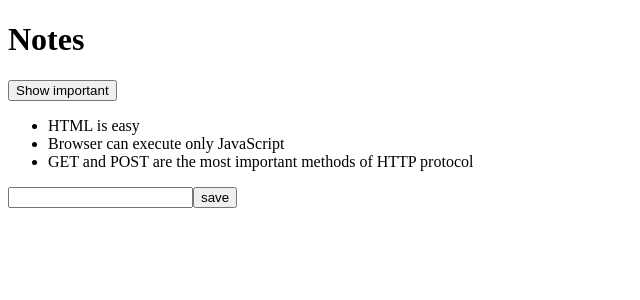
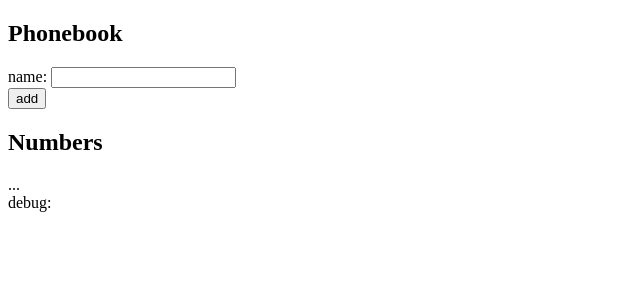
Before and after one commit to RadikeCosa/helsinky, a React (Vite) app: page / in a window 1280 px wide. Shown: the top 300 px of the page, without its empty margins (0-640 px from the left). Built offline with nearby package versions, Linux system fonts and the light colour scheme.

Commit message:
part-2-exercise init

```diff
--- a/src/App.jsx
+++ b/src/App.jsx
@@ -1,49 +1,22 @@
-/* eslint-disable no-unused-vars */
-/* eslint-disable react/prop-types */
 import { useState } from "react";
-import Note from "./components/Note";
 
-const App = (props) => {
-  const [notes, setNotes] = useState(props.notes);
-  const [newNote, setNewNote] = useState("");
-  const [showAll, setShowAll] = useState(true);
+const App = () => {
+  const [persons, setPersons] = useState([{ name: "Arto Hellas" }]);
+  const [newName, setNewName] = useState("");
 
-  const addNote = (event) => {
-    event.preventDefault();
-    const noteObject = {
-      content: newNote,
-      important: Math.random() > 0.5,
-      id: notes.length + 1,
-    };
-
-    setNotes(notes.concat(noteObject));
-    setNewNote("");
-  };
-
-  const handleNoteChange = (event) => {
-    console.log(event.target.value);
-    setNewNote(event.target.value);
-  };
-  const notesToShow = showAll
-    ? notes
-    : notes.filter((note) => note.important === true);
   return (
     <div>
-      <h1>Notes</h1>
-      <div>
-        <button onClick={() => setShowAll(!showAll)}>
-          Show {showAll ? "important" : "all"}
-        </button>
-      </div>
-      <ul>
-        {notesToShow.map((note) => (
-          <Note key={note.id} note={note} />
-        ))}
-      </ul>
-      <form onSubmit={addNote}>
-        <input value={newNote} onChange={handleNoteChange} />
-        <button type="submit">save</button>
+      <h2>Phonebook</h2>
+      <form>
+        <div>
+          name: <input />
+        </div>
+        <div>
+          <button type="submit">add</button>
+        </div>
       </form>
+      <h2>Numbers</h2>
+      ...<div>debug: {newName}</div>
     </div>
   );
 };
```
